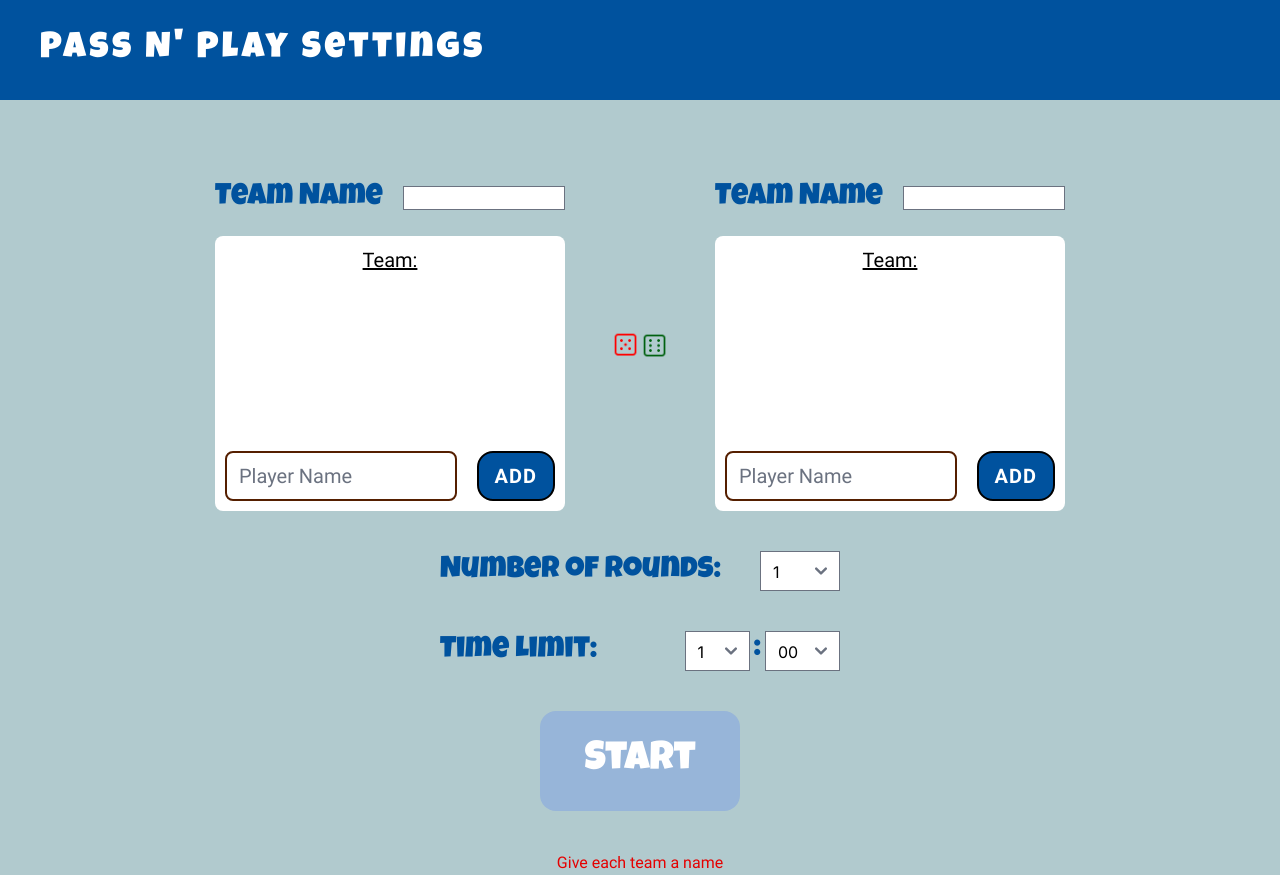
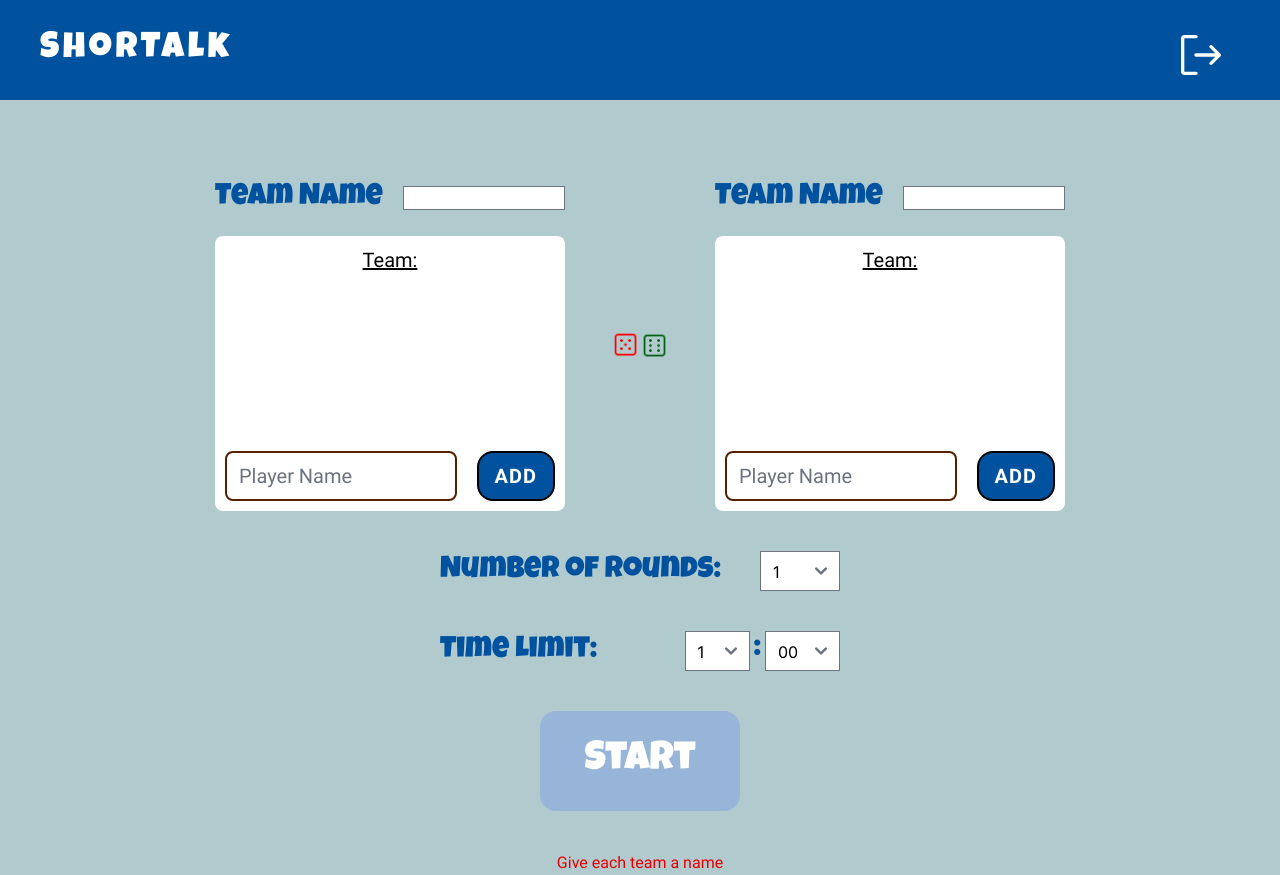
Before and after one commit to JarIsCoding/Shortalk---Front-End, a Next.js app: page /pages/passAndPlayLobby in a window 1280 px wide. Built offline with nearby package versions, Linux system fonts and the light colour scheme.

Commit message:
modal for navbar on lobbypnp

```diff
--- a/src/app/pages/friendAddPage/page.tsx
+++ b/src/app/pages/friendAddPage/page.tsx
@@ -17,6 +17,7 @@ const FriendAddPage = () => {
             setSuccess(false)
         } else if(friendName === null){
             //make this a function that checks if name is in the database, if not tell user, user not found
+            setSuccess(false)
         } else {
             console.log(friendName)
             setSuccess(true)
--- a/src/app/pages/passAndPlayLobby/page.tsx
+++ b/src/app/pages/passAndPlayLobby/page.tsx
@@ -6,6 +6,7 @@ import StartBtn from '@/app/components/StartBtn'
 import TeamListPNP from '@/app/components/TeamListPNP'
 import { useAppContext } from '@/context/Context'
 import { shuffleArray } from '@/utils/utils'
+import { Button, Modal } from 'flowbite-react'
 import { useRouter } from 'next/navigation'
 import React, { useEffect, useState } from 'react'
 
@@ -70,7 +71,7 @@ const PassAndPlayLobby = () => {
         default:
           break;
       }
-      setNumberOfTurns(Math.max(Team1NameList.length,Team2NameList.length)*numberOfRounds);
+      setNumberOfTurns(Math.max(Team1NameList.length, Team2NameList.length) * numberOfRounds);
       router.push('/pages/intermissionPnpPage')
     }
   }
@@ -104,10 +105,22 @@ const PassAndPlayLobby = () => {
 
   }, [Team1Name, Team2Name, Team1NameList, Team2NameList, roundTime, selectedMinutes, selectedSeconds, selectedRounds])
 
+  const [openModal, setOpenModal] = useState(false);
 
   return (
     <div>
-      <NavBar title="Pass N' Play Settings" />
+      {/* Navbar */}
+      <div className='relative'>
+        <NavBar title='ShorTalk' />
+        <div className="absolute top-6 right-0 mr-10 flex">
+          <Button onClick={() => setOpenModal(true)} className="bg-clear">
+            <svg width="40" height="40" viewBox="0 0 40 40" fill="none" xmlns="http://www.w3.org/2000/svg">
+              <path d="M16.6661 38.3333C16.6661 38.7754 16.4905 39.1993 16.178 39.5118C15.8654 39.8244 15.4415 40 14.9995 40H3.33322C2.4492 40 1.60138 39.6488 0.976279 39.0237C0.351178 38.3986 0 37.5507 0 36.6667V3.33333C0 2.44928 0.351178 1.60143 0.976279 0.976311C1.60138 0.351189 2.4492 0 3.33322 0H14.9995C15.4415 0 15.8654 0.175595 16.178 0.488156C16.4905 0.800716 16.6661 1.22464 16.6661 1.66667C16.6661 2.10869 16.4905 2.53262 16.178 2.84518C15.8654 3.15774 15.4415 3.33333 14.9995 3.33333H3.33322V36.6667H14.9995C15.4415 36.6667 15.8654 36.8423 16.178 37.1548C16.4905 37.4674 16.6661 37.8913 16.6661 38.3333ZM39.5112 18.8208L31.1781 10.4875C30.8654 10.1748 30.4413 9.99907 29.999 9.99907C29.5568 9.99907 29.1326 10.1748 28.8199 10.4875C28.5072 10.8002 28.3315 11.2244 28.3315 11.6667C28.3315 12.1089 28.5072 12.5331 28.8199 12.8458L34.3093 18.3333H14.9995C14.5575 18.3333 14.1336 18.5089 13.821 18.8215C13.5085 19.134 13.3329 19.558 13.3329 20C13.3329 20.442 13.5085 20.866 13.821 21.1785C14.1336 21.4911 14.5575 21.6667 14.9995 21.6667H34.3093L28.8199 27.1542C28.5072 27.4669 28.3315 27.8911 28.3315 28.3333C28.3315 28.7756 28.5072 29.1998 28.8199 29.5125C29.1326 29.8252 29.5568 30.0009 29.999 30.0009C30.4413 30.0009 30.8654 29.8252 31.1781 29.5125L39.5112 21.1792C39.6662 21.0244 39.7891 20.8406 39.873 20.6382C39.9568 20.4359 40 20.219 40 20C40 19.781 39.9568 19.5641 39.873 19.3618C39.7891 19.1594 39.6662 18.9756 39.5112 18.8208Z" fill="white" />
+            </svg>
+          </Button>
+        </div>
+      </div>
+
       <div className='flex flex-col items-center space-y-10 pt-20'>
         <div className='flex flex-row justify-between w-[850px] items-center'>
           <TeamListPNP teamNumber={1} />
@@ -140,6 +153,26 @@ const PassAndPlayLobby = () => {
           <div className=' font-Roboto text-dred'>{message}</div>
         </div>
       </div>
+
+      {/* Modal for navbar */}
+      <Modal show={openModal} size="md" onClose={() => setOpenModal(false)} popup>
+                <Modal.Header />
+                <Modal.Body>
+                    <div className="text-center">
+                        <h3 className="mb-5 text-lg font-normal text-black">
+                            Are you sure you want to leave?
+                        </h3>
+                        <div className="flex justify-center gap-4">
+                            <Button color="failure" onClick={() => { setOpenModal(false); router.push('/pages/homePage') }}>
+                                {"Yes, I'm sure"}
+                            </Button>
+                            <Button color="gray" onClick={() => setOpenModal(false)}>
+                                No, cancel
+                            </Button>
+                        </div>
+                    </div>
+                </Modal.Body>
+            </Modal>
     </div>
   )
 }
```
